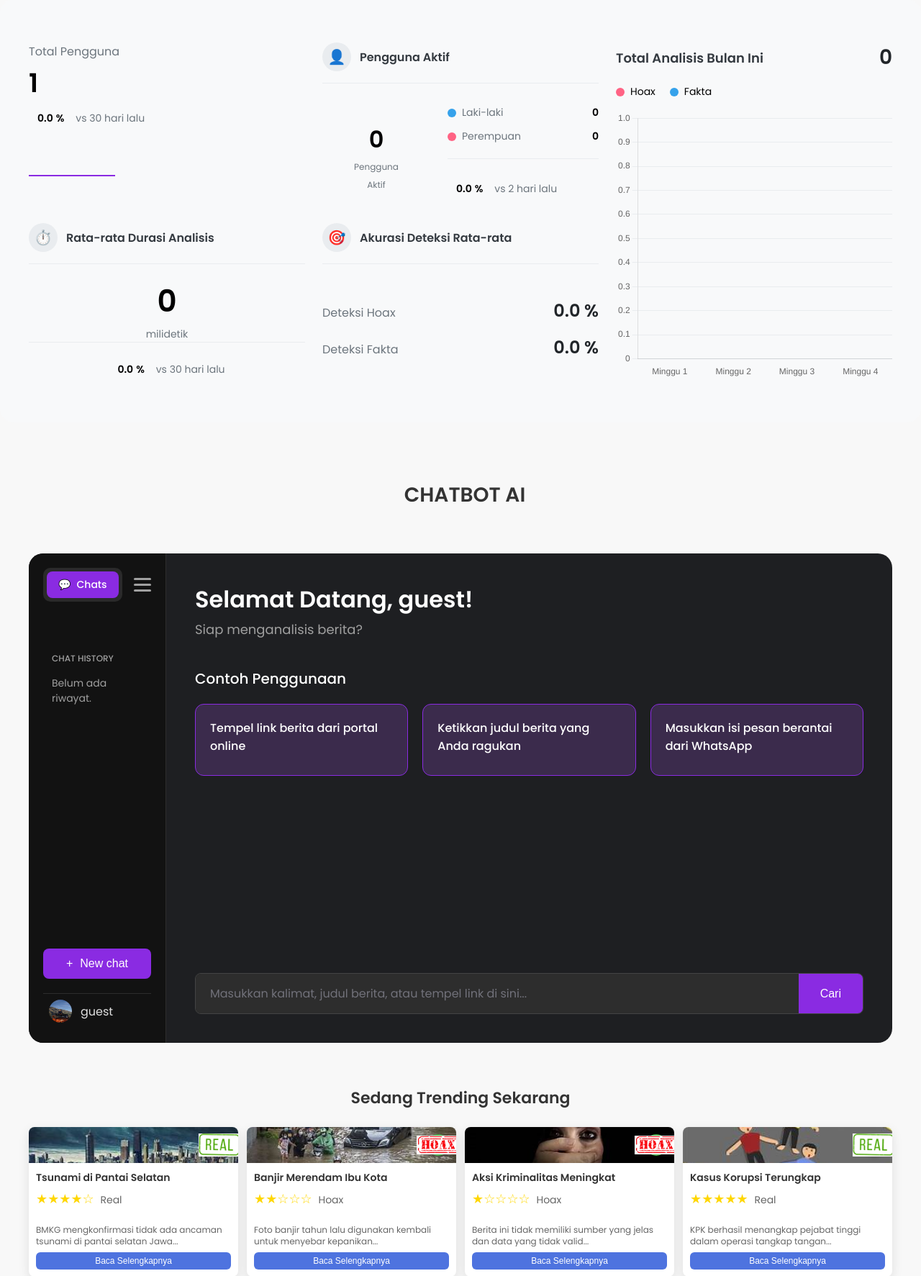
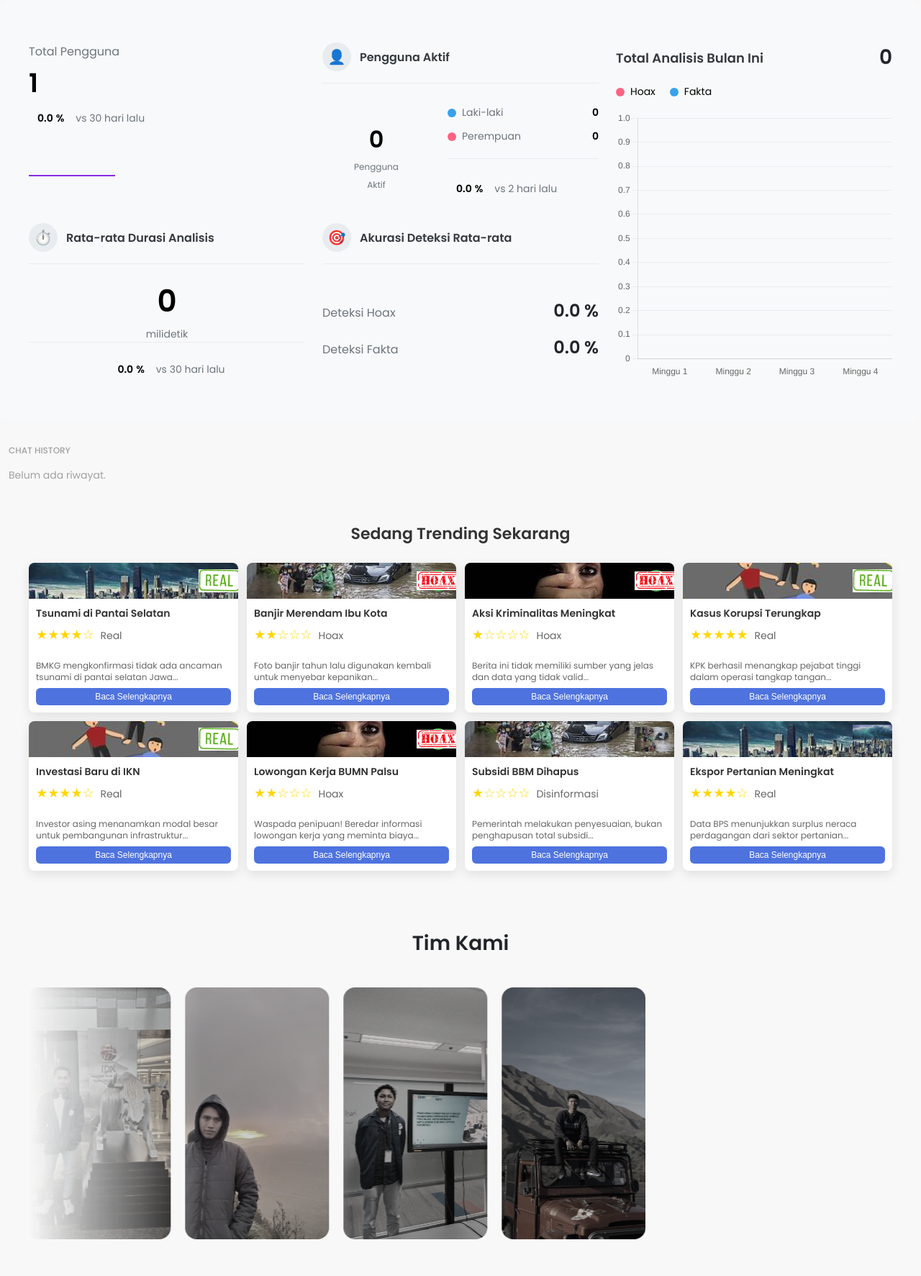
Before and after one commit to Zhizuuu/Hoax_Detector, a Flask app: page /dashboard in a window 1280 px wide. Shown: the part 675-2448 px from the top of the page at 72% size. After the commit the page ends 2397 px from the top, so only its background shows below. Run offline with Flask 3, Linux system fonts and the light colour scheme; a user stored in the database is signed in; tables that the repository leaves empty hold one stand-in row (values such as "Sample post"); grey boxes marked "Sample" are stand-in pictures; parts of the project's set-up code (start-up, migrations or seed data) failed here and were passed over.

Commit message:
Update dashboard.html

```diff
--- a/templates/dashboard.html
+++ b/templates/dashboard.html
@@ -218,23 +218,6 @@
 
     </div>
 
-    <section id="chatbot-app">
-        <div class="section-title-wrapper">
-            <h2 class="section-title"
-                style="font-family: 'Poppins', sans-serif; font-size: 28px; font-weight: 600; color: #333;">CHATBOT AI
-            </h2>
-        </div>
-
-        <div class="app-layout-container" id="chatbot-app-layout">
-            <aside class="sidebar">
-                <div class="sidebar-header">
-                    <div class="header-actions">
-                        <button class="header-btn active"><span>💬</span><span class="btn-text">Chats</span></button>
-                    </div>
-                    <button class="sidebar-toggle"
-                        id="sidebar-toggle-btn"><span></span><span></span><span></span></button>
-                </div>
-
     <div class="sidebar-section history">
   <h4 class="section-title">CHAT HISTORY</h4>
   <ul id="history-list">
@@ -242,7 +225,7 @@
     {% for item in history %}
     <li>
       <a href="#" class="history-item" data-id="{{ item.id }}">
-                                {{ item.input_text[:35] }}{{ '...' if item.input_text|length > 35 else '' }}
+        {{ item.text[:35] }}{{ '...' if item.text|length > 35 else '' }}
       </a>
     </li>
     {% endfor %}
@@ -253,59 +236,20 @@
     {% endif %}
   </ul>
 </div>
-                <div class="sidebar-footer">
-                    <button class="new-chat-btn" id="new-chat-btn"><span>+</span> New chat</button>
-                    <div class="user-profile">
-                        <img src="{{ url_for('static', filename='Image/ryan.jpg') }}" alt="User Profile"
-                            onerror="this.onerror=null;this.src='https://placehold.co/40x40/71717a/E0E0E0?text=R';">
-                        <span>{{ user.username if user else 'Guest' }}</span>
+
+{% if predictions %}
+<div class="sidebar-section">
+  <h4 class="section-title">HASIL PREDIKSI</h4>
+  <ul>
+    {% for p in predictions %}
+    <li style="padding: 0 12px 10px;">
+      <strong>{{ p.label }}</strong> - <em>{{ p.text[:35] }}{{ '...' if p.text|length > 35 else '' }}</em><br>
+      <small>{{ p.explanation }}</small>
+    </li>
+    {% endfor %}
+  </ul>
 </div>
-                </div>
-            </aside>
-
-            <main class="main-content" id="main-content-area">
-
-                <div id="chat-area">
-                    <div id="initial-content">
-                        <div class="content-header">
-                            <h1>Selamat Datang, {{ user.username if user else 'Pengguna' }}!</h1>
-                            <h2>Siap menganalisis berita?</h2>
-                        </div>
-                        <div class="content-section">
-                            <div class="section-header">
-                                <h3>Contoh Penggunaan</h3>
-                            </div>
-                            <div class="automation-cards">
-                                <div class="automation-card">
-                                    <p>Tempel link berita dari portal online</p>
-                                </div>
-                                <div class="automation-card">
-                                    <p>Ketikkan judul berita yang Anda ragukan</p>
-                                </div>
-                                <div class="automation-card">
-                                    <p>Masukkan isi pesan berantai dari WhatsApp</p>
-                                </div>
-                            </div>
-                        </div>
-                    </div>
-
-                    <div id="loader" style="display: none; text-align: center; padding: 2rem;">
-                        <i class="fas fa-spinner fa-spin fa-2x" style="color: #8a2be2;"></i>
-                        <p style="margin-top: 1rem; color: #a0a0a0;">Menganalisis...</p>
-                    </div>
-                    <div id="result-container"></div>
-                </div>
-
-                <form class="simple-detector-form" id="detector-form">
-                    <input type="text" id="link-input"
-                        placeholder="Masukkan kalimat, judul berita, atau tempel link di sini..." required />
-                    <button type="submit" id="search-link-btn">Cari</button>
-                </form>
-
-            </main>
-        </div>
-    </section>
-
+{% endif %}
 
 
 
```
Lines whose indentation alone changed are shown as unchanged.
